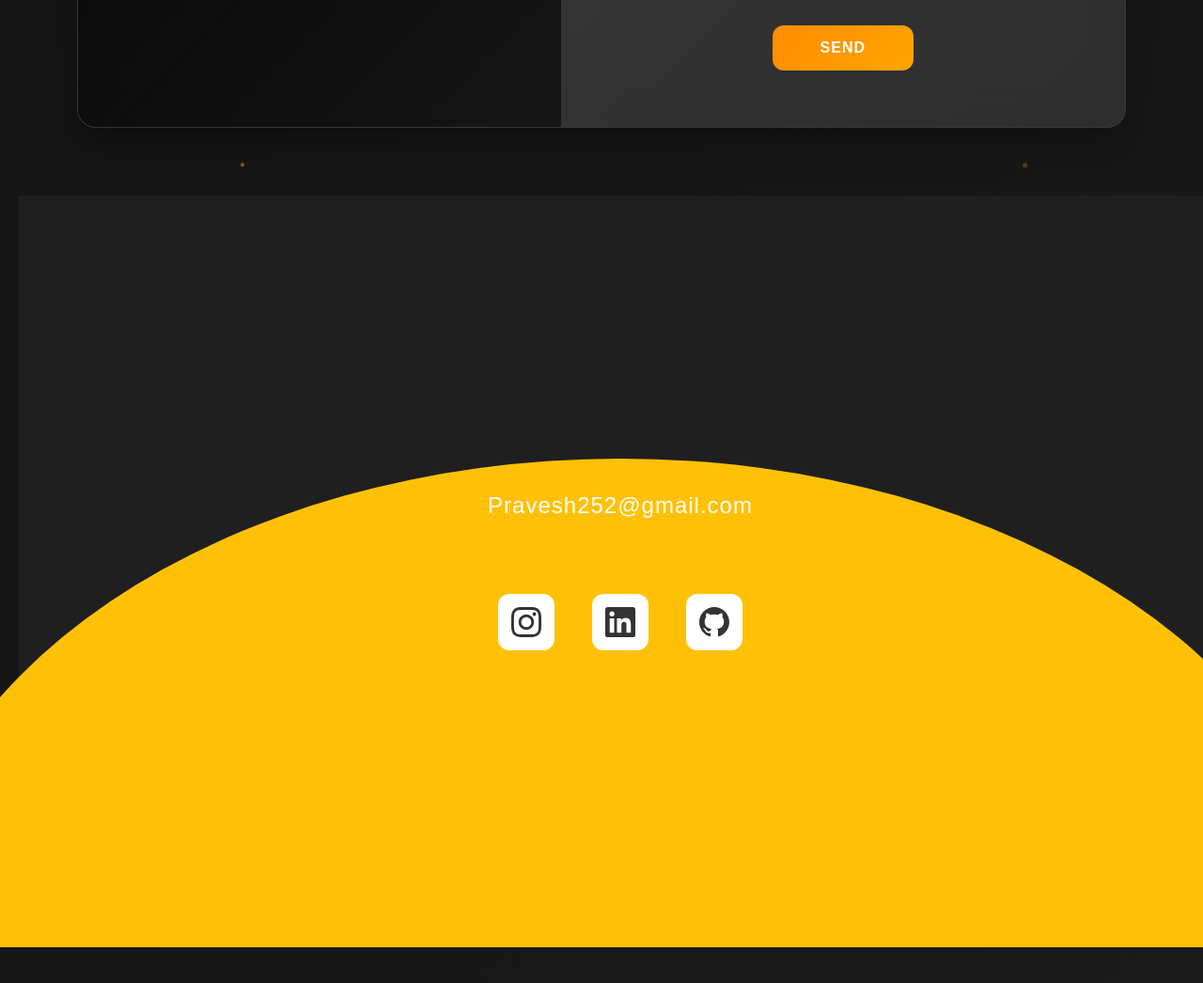
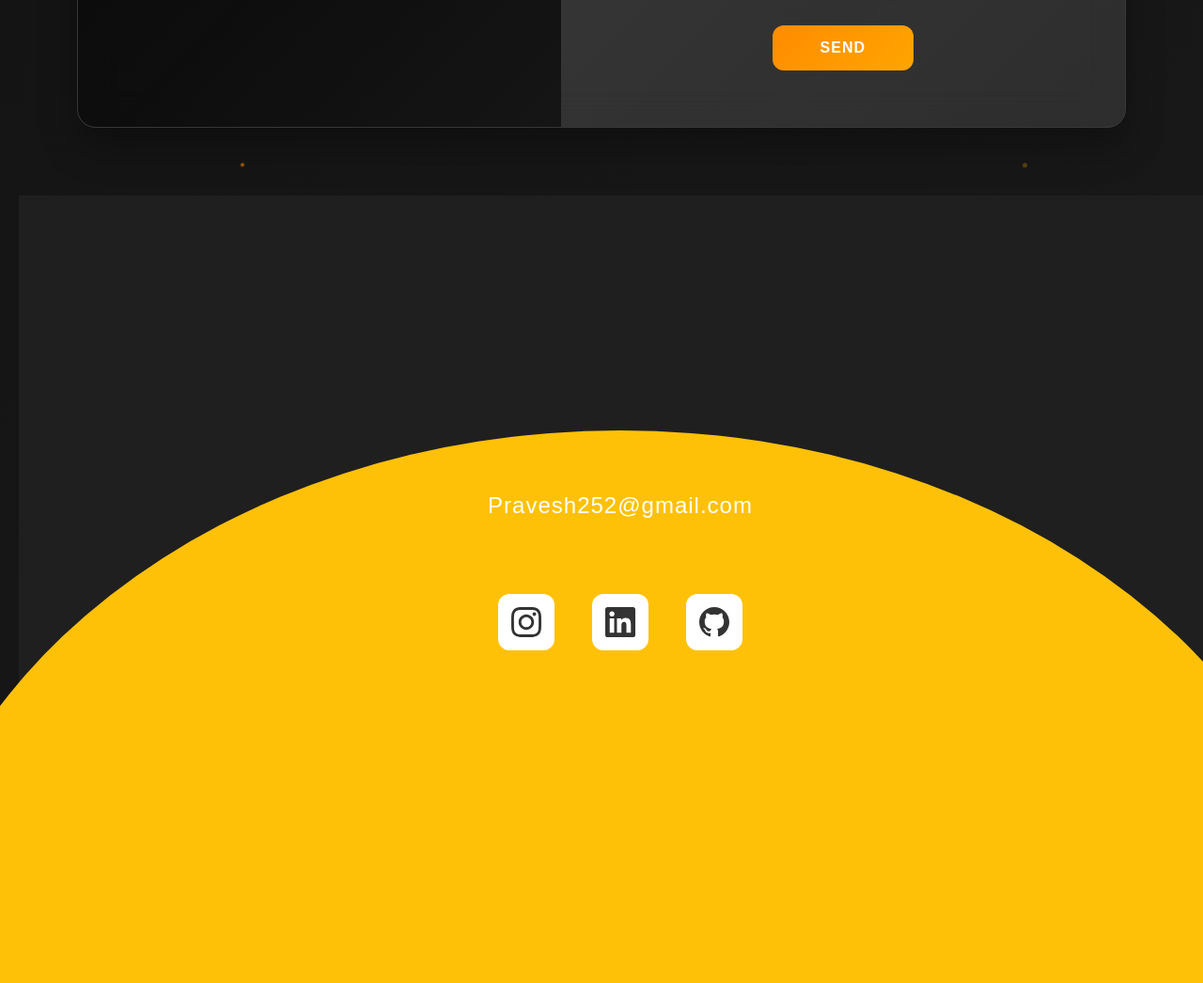
Before and after one commit to Pravesh52/Pravesh-Portfolio, a plain HTML site: page index.html in a window 1280 px wide. Shown: the part 3241-4287 px from the top of the page at 94% size. Drawn offline with Linux system fonts and the light colour scheme.

Commit message:
Add files via upload

```diff
--- a/style.css
+++ b/style.css
@@ -1620,14 +1620,17 @@
 
         .yellow-section {
             position: absolute;
-            bottom: 0;
+            bottom: -50px;
             left: 0;
             width: 100%;
-            height: 65%;
+            height: 75%;
             background: #ffc107;
             border-radius: 50% 50% 0 0 / 100% 100% 0 0;
             transform: scaleX(1.2);
         }
+
+
+
 
 
         .content {
@@ -1638,6 +1641,7 @@
             align-items: center;
             justify-content: center;
             height: 100%;
+
 
         }
 
```
